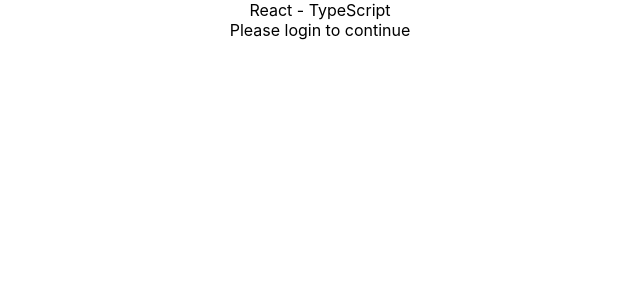
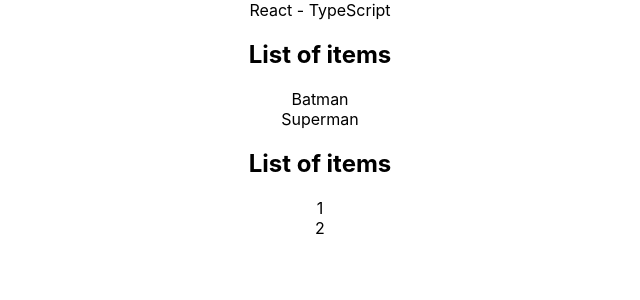
Before and after one commit to lukasz-klekner/react_typescript, a React (Create React App) app: page / in a window 1280 px wide. Shown: the top 300 px of the page, without its empty margins (320-960 px from the left). Built offline with nearby package versions, Linux system fonts and the light colour scheme.

Commit message:
creates List component and adds generics type

```diff
--- a/src/App.tsx
+++ b/src/App.tsx
@@ -1,12 +1,15 @@
 import './App.css'
-import { Private } from './components/auth/Private'
-import { Profile } from './components/auth/Profile'
+import { List } from './components/generics/List'
 
 function App() {
   return (
     <div className='App'>
       React - TypeScript
-      <Private isLoggedIn={false} component={Profile} />
+      <List
+        items={['Batman', 'Superman']}
+        onClick={(item) => console.log(item)}
+      />
+      <List items={[1, 2]} onClick={(item) => console.log(item)} />
     </div>
   )
 }
--- /dev/null
+++ b/src/components/generics/List.tsx
@@ -0,0 +1,20 @@
+type ListProps<T> = {
+  items: T[]
+  onClick: (value: T) => void
+}
+
+export const List = <T extends string | number>({
+  items,
+  onClick,
+}: ListProps<T>) => {
+  return (
+    <div>
+      <h2>List of items</h2>
+      {items.map((item, index) => (
+        <div key={index} onClick={() => onClick(item)}>
+          {item}
+        </div>
+      ))}
+    </div>
+  )
+}
```
